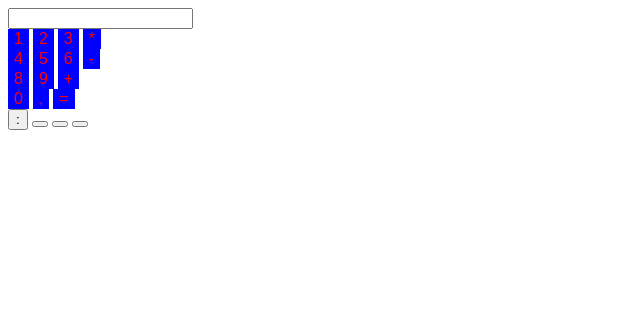
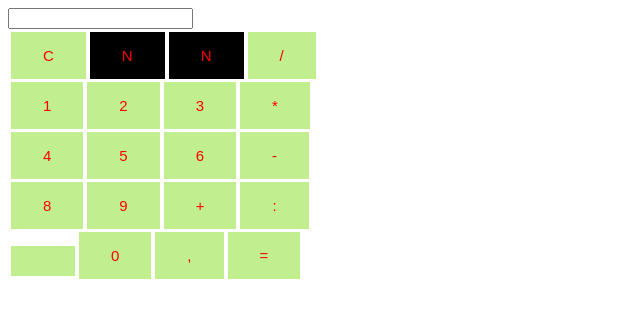
Before and after one commit to AlanjJotDe/kalkulator1, a plain HTML site: page index.html in a window 1280 px wide. Shown: the whole page, without its empty margins (0-640 px from the left). Drawn offline with Linux system fonts and the light colour scheme.

Commit message:
Dodalem kolor

```diff
--- a/Style.css
+++ b/Style.css
@@ -1,10 +1,17 @@
 .bin {
-background: blue;
+background: rgb(193, 238, 143);
 border: none;
 color: red;
-padding:  15x 32px;
+padding:  15px 32px;
 text-align: center;
 text-decoration: none;
 display: inline-block;
-font-size:  16px;
+font-size:  15px;
 }
+.divclass {
+    margin:  3px;
+
+}
+.bin-disabled{
+    background-color: rgb(0, 0, 0);
+}
--- a/index.html
+++ b/index.html
@@ -12,36 +12,37 @@
 <div>
     <input type="text">
 </div>
-<div>
-    <button class="bin">1</button>
-    <button class="bin"> 2</button>
-    <button class="bin">3</button>
-    <button class="bin" >*</button>
+<div class= "divclass">
+    <button class="bin" >C</button>
+    <button class="bin bin-disabled" type="button" disabled >N</button>
+    <button class="bin bin-disabled"  type= "button" disabled >N</button>
+    <button class="bin" >/</button>
      </div>
 
-     <div>
-        <button class="bin">4</button>
-        <button class="bin" >5</button>
-        <button class="bin">6</button>
-        <button class="bin">-</button>
+     <div class= "divclass">
+        <button class="bin">1</button>
+        <button class="bin" >2</button>
+        <button class="bin">3</button>
+        <button class="bin">*</button>
          </div>
 
-<div>
+<div class= "divclass">
+    <button class="bin">4</button>
+    <button class="bin">5</button>
+    <button class="bin" >6</button>
+    <button class="bin" >-</button>
+</div class= "divclass">
+
+<div class= "divclass">
     <button class="bin">8</button>
-    <button class="bin">9</button>
-    <button class="bin" >+</button>
-</div>
-
-<div>
-    <button class="bin">0</button>
-    <button class="bin" >,</button>
-    <button class="bin">=</button>
+    <button class="bin" >9</button>
+    <button class="bin">+</button>
+    <button class="bin">:</button>
 
  </div>
-
-<div>
-    <button>:</button>
-    <button></button>
-    <button></button>
-    <button></button>
-</div>
+ <div class= "divclass">
+    <button class="bin"></button>
+    <button class="bin">0</button>
+    <button class="bin">,</button>
+    <button class="bin" >=</button>
+     </div>
```
